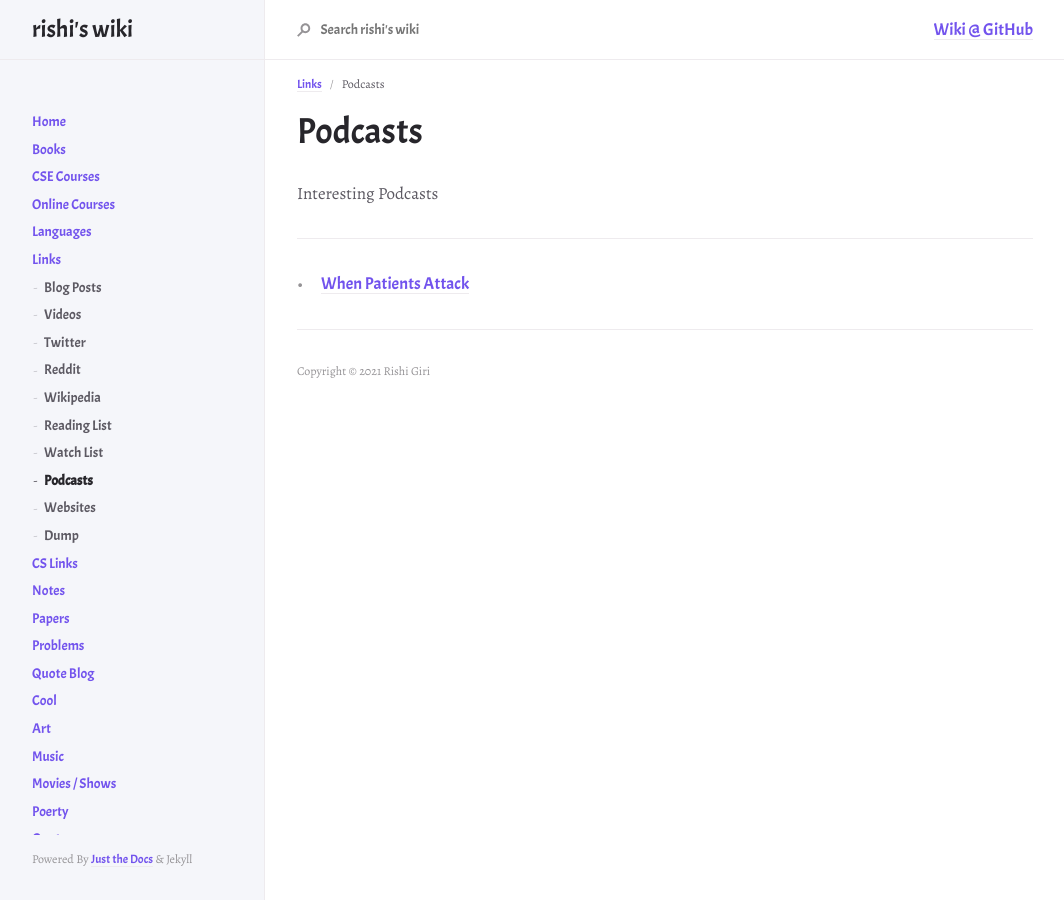
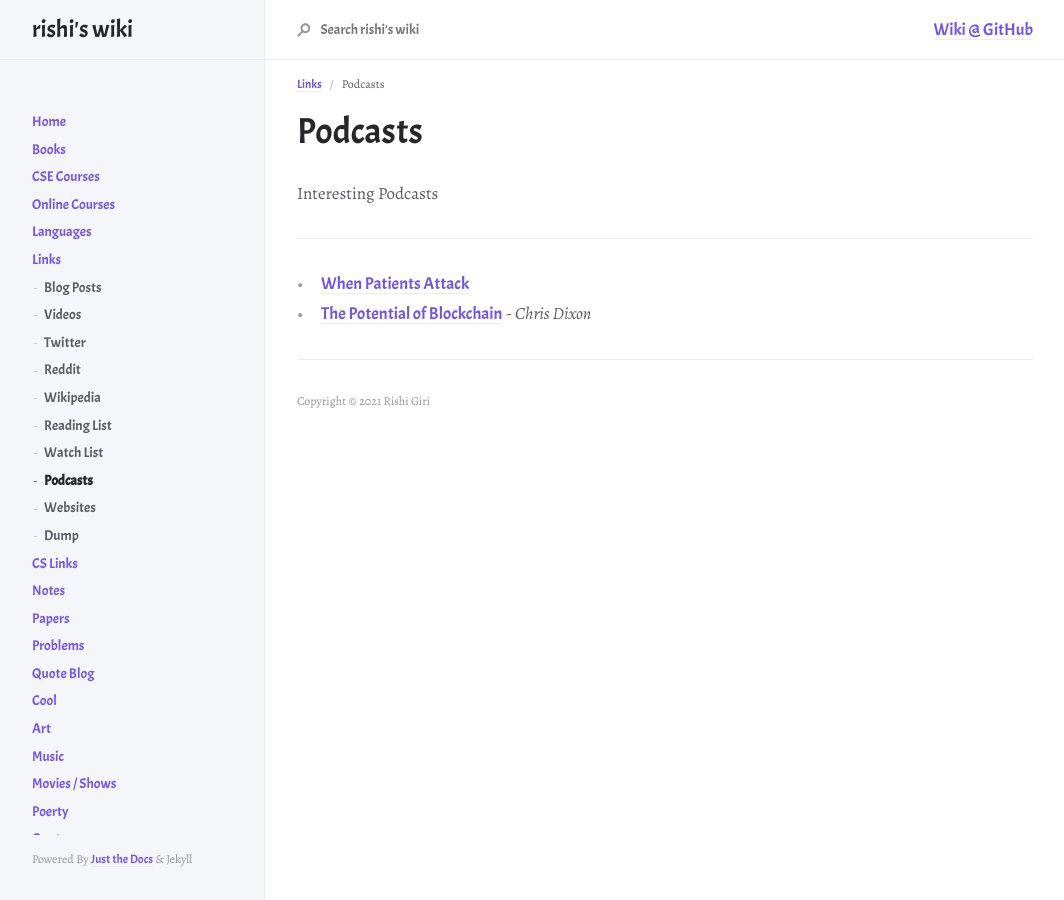
Before and after one commit to r8w/r8w, a Jekyll site: the page built from docs/links/podcasts.md, in a window 1280 px wide. Shown: the whole page, without its empty margins (107-1171 px from the left). Built offline with Jekyll 4.4.1, drawn with Linux system fonts in a browser that asks for light colours; nearby versions of some CDN libraries.

Commit message:
update links

```diff
--- a/docs/links/podcasts.md
+++ b/docs/links/podcasts.md
@@ -13,3 +13,4 @@ Interesting Podcasts
 ---
 
 - [When Patients Attack](https://www.thisamericanlife.org/441/when-patents-attack)
+- [The Potential of Blockchain](https://www.joincolossus.com/episodes/22848496/dixon-the-potential-of-blockchain-technology?tab=transcript) - *Chris Dixon*
```
Also changed, not shown: docs/links/wikipedia.md (+1 -0 lines).
